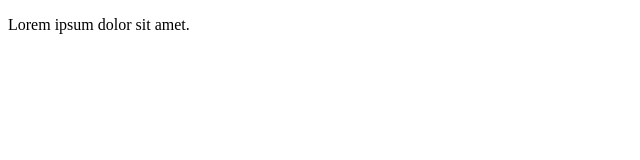
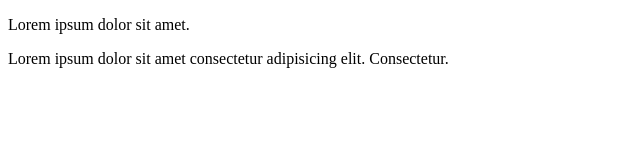
Before and after one commit to jaya-48/ust_trainee, a plain HTML site: page about.html in a window 1280 px wide. Shown: the whole page, without its empty margins (0-640 px from the left). Drawn offline with Linux system fonts and the light colour scheme.

Commit message:
Updated para

```diff
--- a/about.html
+++ b/about.html
@@ -8,5 +8,6 @@
 </head>
 <body>
     <p>Lorem ipsum dolor sit amet.</p>
+    <p>Lorem ipsum dolor sit amet consectetur adipisicing elit. Consectetur.</p>
 </body>
 </html>
```
Also changed, not shown: user.html (+0 -1 lines).
